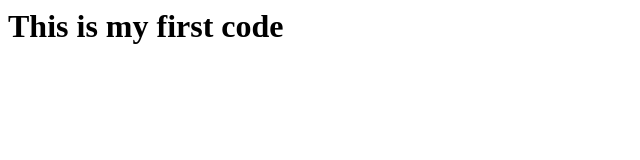
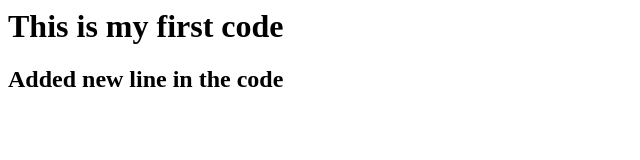
Before and after one commit to Mehboob7738/first-git-repo, a plain HTML site: page index.html in a window 1280 px wide. Shown: the whole page, without its empty margins (0-640 px from the left). Drawn offline with Linux system fonts and the light colour scheme.

Commit message:
Updated index.html with <h2> tag

```diff
--- a/index.html
+++ b/index.html
@@ -2,5 +2,6 @@
   <body>
     <h1>
       This is my first code </h1>
+    <h2> Added new line in the code </h2>
   </body>
 </html>
```
